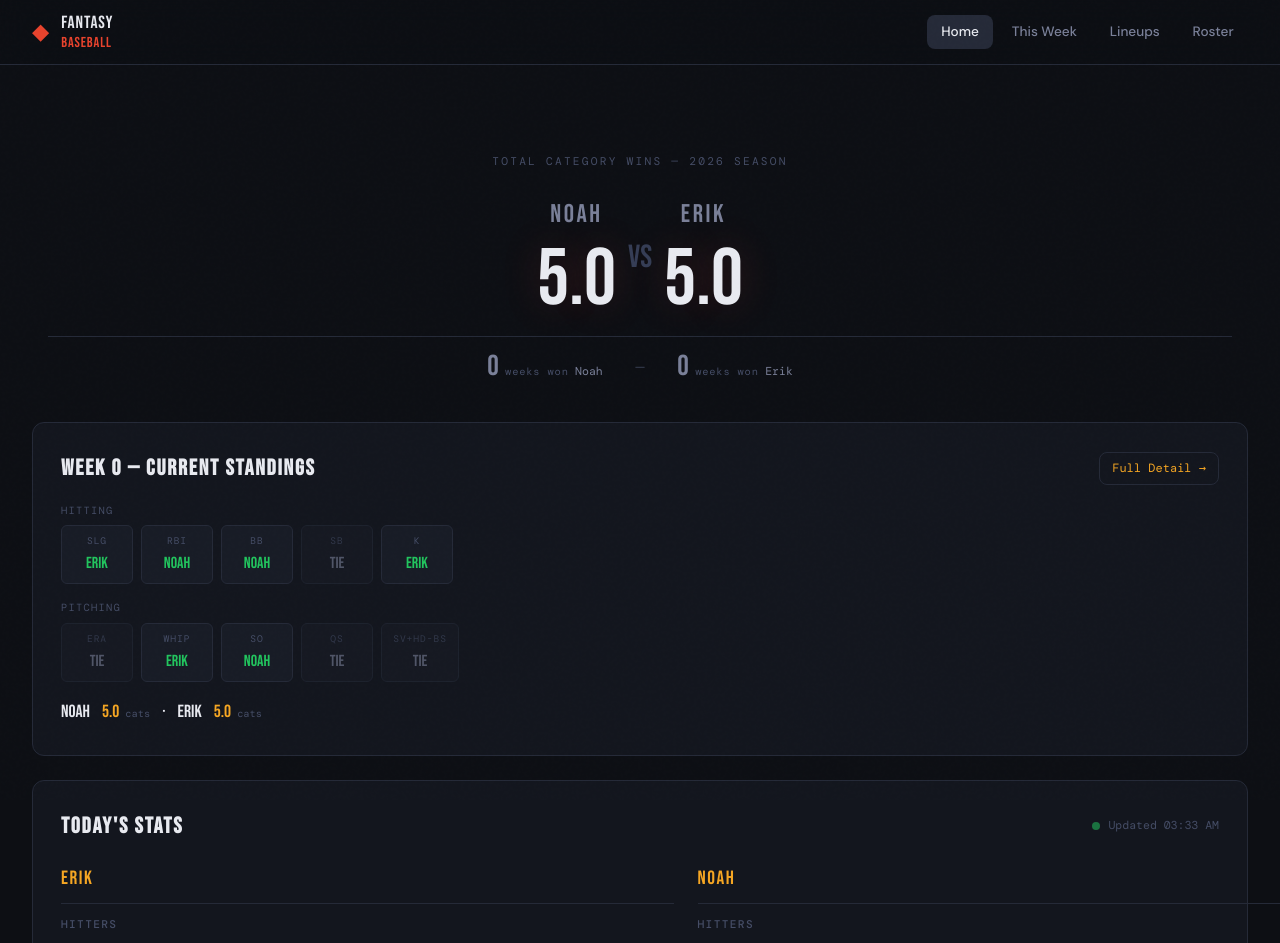
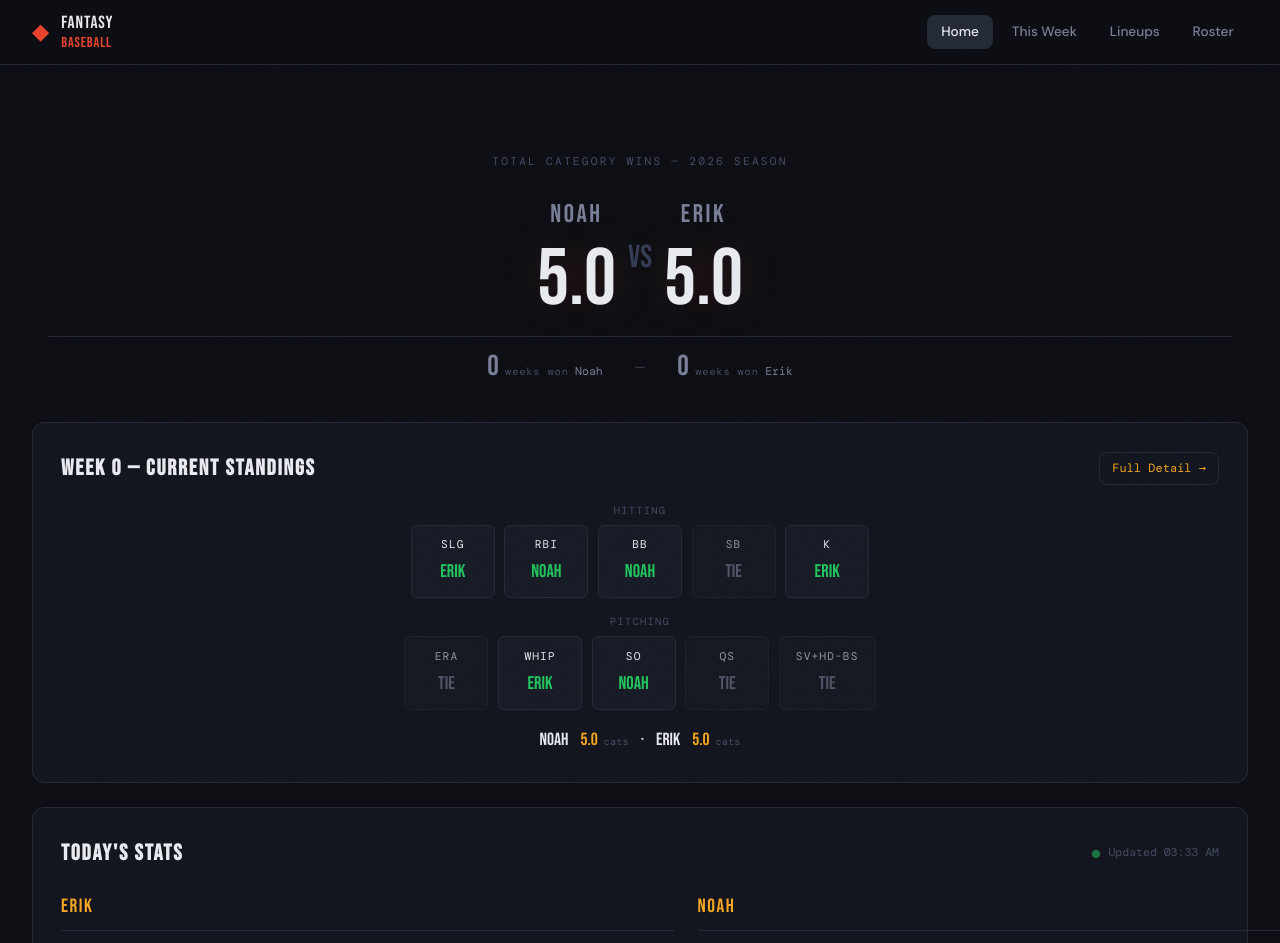
Before and after one commit to ninjabq/noah-erik-fantasy-redux, a Flask app: page / in a window 1280 px wide; the page is wider, and only the part inside the window is pictured. Shown: the top 943 px of that part. Run offline with Flask 3, Linux system fonts and the light colour scheme; data comes from the database, SQL or seed files in the repository; both versions use the stored data as it was after the commit; some web fonts are replaced.

Commit message:
Add .gitignore and update CSS to improve visibility of category wins for the week

```diff
--- a/static/css/main.css
+++ b/static/css/main.css
@@ -203,21 +203,22 @@
   background: var(--bg-card2);
   border: 1px solid var(--border);
   border-radius: var(--radius);
-  padding: .9rem 1rem;
+  padding: 1.1rem 1rem;
+  text-align: center;
 }
 .cat-name {
   font-family: var(--font-mono);
-  font-size: .65rem; letter-spacing: .12em;
-  color: var(--text-mute); margin-bottom: .3rem;
+  font-size: .75rem; letter-spacing: .12em;
+  color: var(--text); margin-bottom: .35rem;
 }
 .cat-winner {
   font-family: var(--font-display);
-  font-size: 1.3rem; letter-spacing: .06em;
+  font-size: 1.5rem; letter-spacing: .06em;
   color: var(--green);
 }
 .cat-tie .cat-winner { color: var(--text-dim); }
-.cat-values { margin-top: .4rem; display: flex; flex-direction: column; gap: .1rem; }
-.cat-val { font-family: var(--font-mono); font-size: .7rem; color: var(--text-dim); }
+.cat-values { margin-top: .5rem; display: flex; flex-direction: column; align-items: center; gap: .15rem; }
+.cat-val { font-family: var(--font-mono); font-size: .75rem; color: var(--text-dim); }
 .cat-val-win { color: var(--green); }
 
 /* ── Week page ───────────────────────────────────────────────────── */
@@ -507,11 +508,12 @@
 .ww-name  { font-size: .72rem; color: var(--text-dim); }
 .ww-sep   { color: var(--text-mute); font-size: .8rem; }
 
-.cur-week-cats-group { margin-bottom: .5rem; }
+.cur-week-cats-group { margin-bottom: .5rem; text-align: center; }
 .cur-cats-label {
   font-family: var(--font-mono); font-size: .65rem;
   letter-spacing: .12em; text-transform: uppercase;
   color: var(--text-mute); margin: .6rem 0 .35rem;
+  text-align: center;
 }
 
 /* ── Current week summary (home) ─────────────────────────────── */
@@ -527,20 +529,20 @@
   transition: all .15s;
 }
 .btn-detail:hover { background: var(--bg-card2); border-color: var(--border-hi); }
-.cur-week-cats { display: flex; flex-wrap: wrap; gap: .5rem; margin-bottom: 1rem; }
+.cur-week-cats { display: flex; flex-wrap: wrap; justify-content: center; gap: .6rem; margin-bottom: 1rem; }
 .cur-cat-chip {
   display: flex; flex-direction: column; align-items: center;
   background: var(--bg-card2); border: 1px solid var(--border);
-  border-radius: 6px; padding: .45rem .7rem; min-width: 72px;
+  border-radius: 6px; padding: .65rem 1rem; min-width: 84px;
 }
 .cur-cat-chip.chip-tie { opacity: .6; }
 .cur-cat-name {
-  font-family: var(--font-mono); font-size: .6rem;
-  letter-spacing: .1em; color: var(--text-mute); margin-bottom: .15rem;
+  font-family: var(--font-mono); font-size: .7rem;
+  letter-spacing: .1em; color: var(--text); margin-bottom: .2rem;
 }
-.cur-cat-winner { font-family: var(--font-display); font-size: 1rem; color: var(--green); }
+.cur-cat-winner { font-family: var(--font-display); font-size: 1.15rem; color: var(--green); }
 .chip-tie .cur-cat-winner { color: var(--text-dim); }
-.cur-week-score { display: flex; align-items: center; gap: .75rem; font-family: var(--font-display); font-size: 1.1rem; }
+.cur-week-score { display: flex; align-items: center; justify-content: center; gap: .75rem; font-family: var(--font-display); font-size: 1.1rem; }
 .cws-wins { color: var(--accent2); }
 .cws-label { font-size: .65rem; color: var(--text-mute); font-family: var(--font-mono); margin-left: .2rem; }
 .empty-note { color: var(--text-mute); font-size: .88rem; }
```
Also changed, not shown: fantasy.db, 1 other file.
